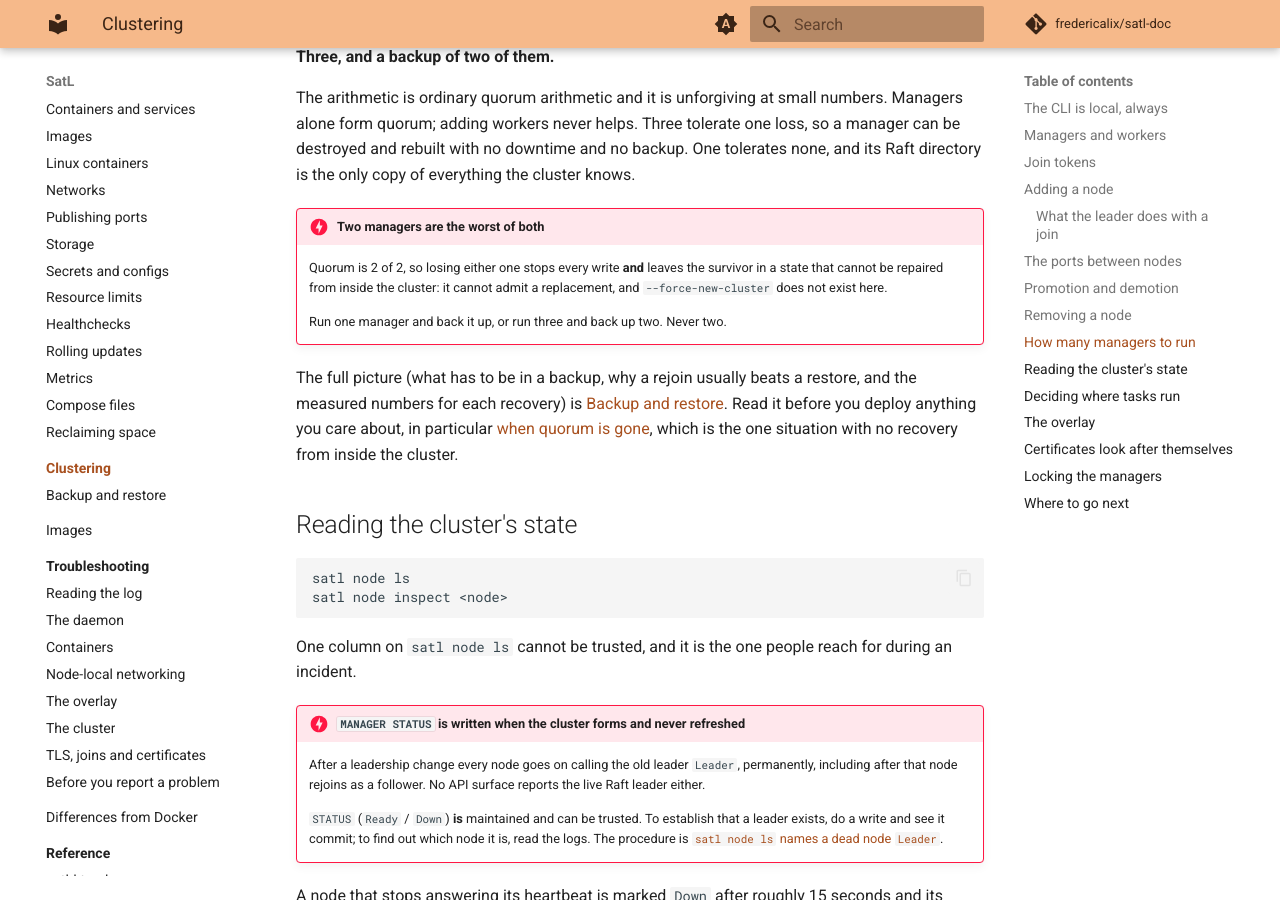
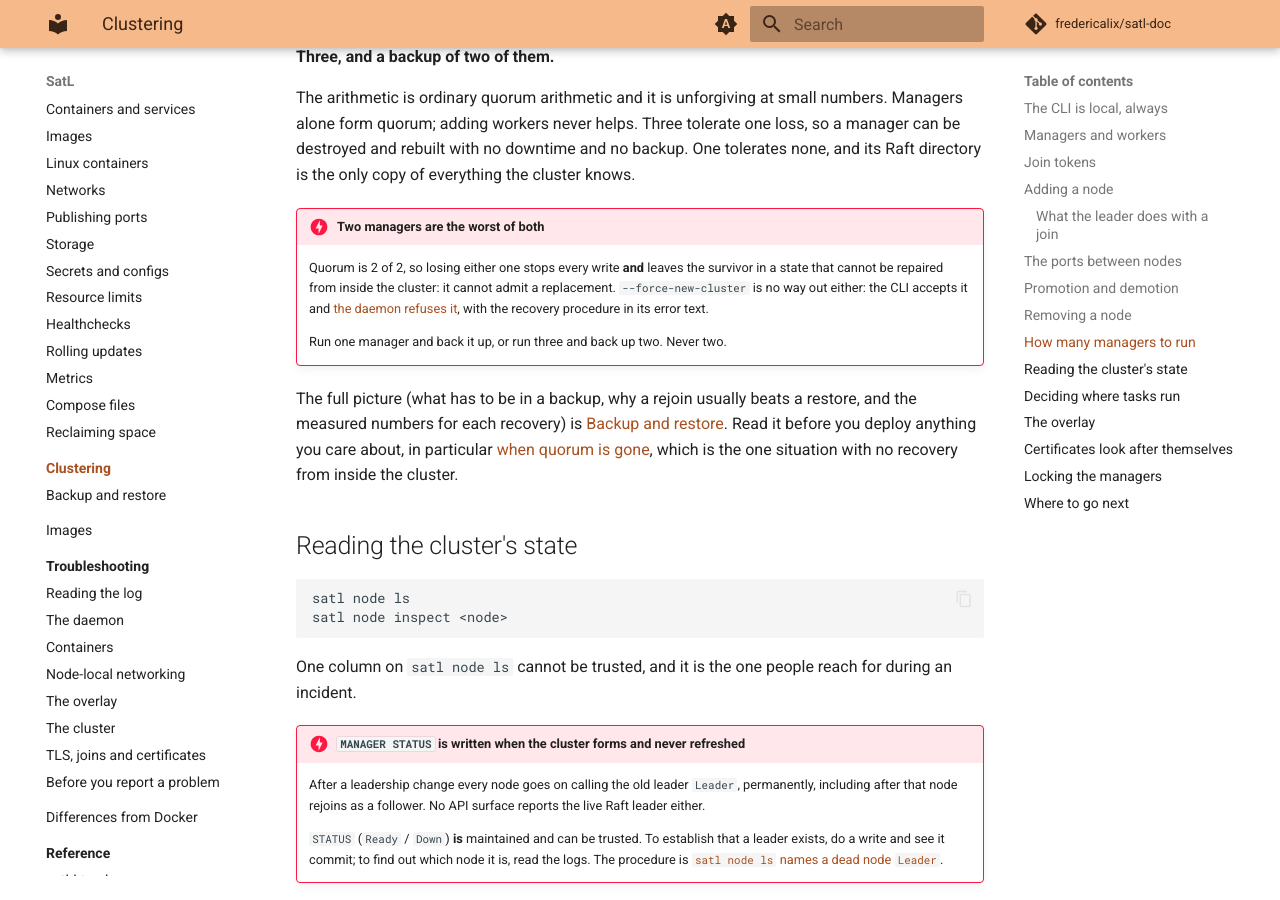
Before and after one commit to fredericalix/satl-doc, an MkDocs documentation site: the page built from docs/cluster/index.md, in a window 1280 px wide and 900 px high, scrolled down 5118 px. Built offline with MkDocs 1.6.1 and Material for MkDocs 9.7.7, drawn with Linux system fonts in a browser that asks for light colours; comment, search, counter and statistics services are not loaded.

Commit message:
Cluster: --force-new-cluster exists and is refused, not nonexistent
The two-managers admonition said the flag does not exist here; the
CLI accepts it and the daemon answers 'ForceNewCluster is not
implemented' with the recovery procedure, as the three other pages
that mention it already say. Measured against a live daemon.

Co-Authored-By: Claude Fable 5 <noreply@anthropic.com>

```diff
--- a/docs/cluster/index.md
+++ b/docs/cluster/index.md
@@ -174,7 +174,8 @@ One tolerates none, and its Raft directory is the only copy of everything the cl
 
 !!! danger "Two managers are the worst of both"
 
-    Quorum is 2 of 2, so losing either one stops every write **and** leaves the survivor in a state that cannot be repaired from inside the cluster: it cannot admit a replacement, and `--force-new-cluster` does not exist here.
+    Quorum is 2 of 2, so losing either one stops every write **and** leaves the survivor in a state that cannot be repaired from inside the cluster: it cannot admit a replacement.
+    `--force-new-cluster` is no way out either: the CLI accepts it and [the daemon refuses it](../reference/out-of-scope.md#no-backup), with the recovery procedure in its error text.
 
     Run one manager and back it up, or run three and back up two.
     Never two.
```
